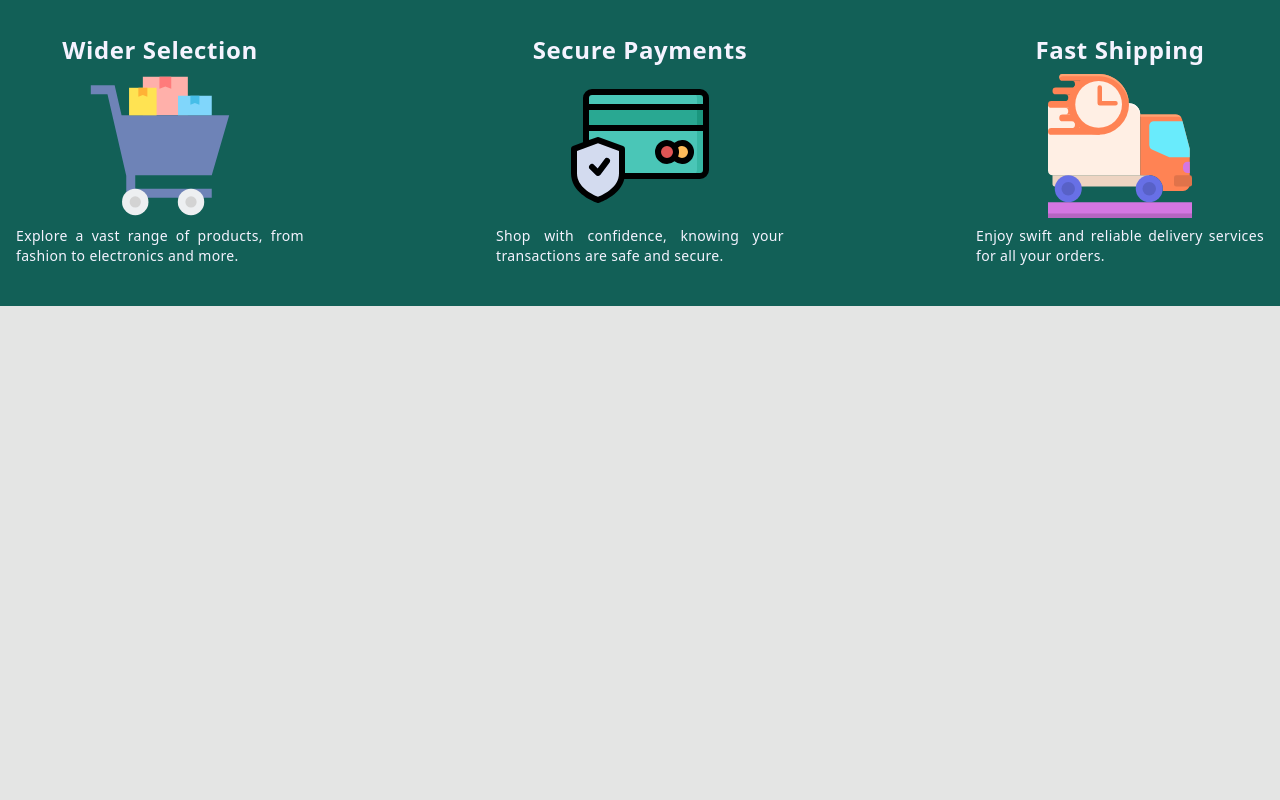
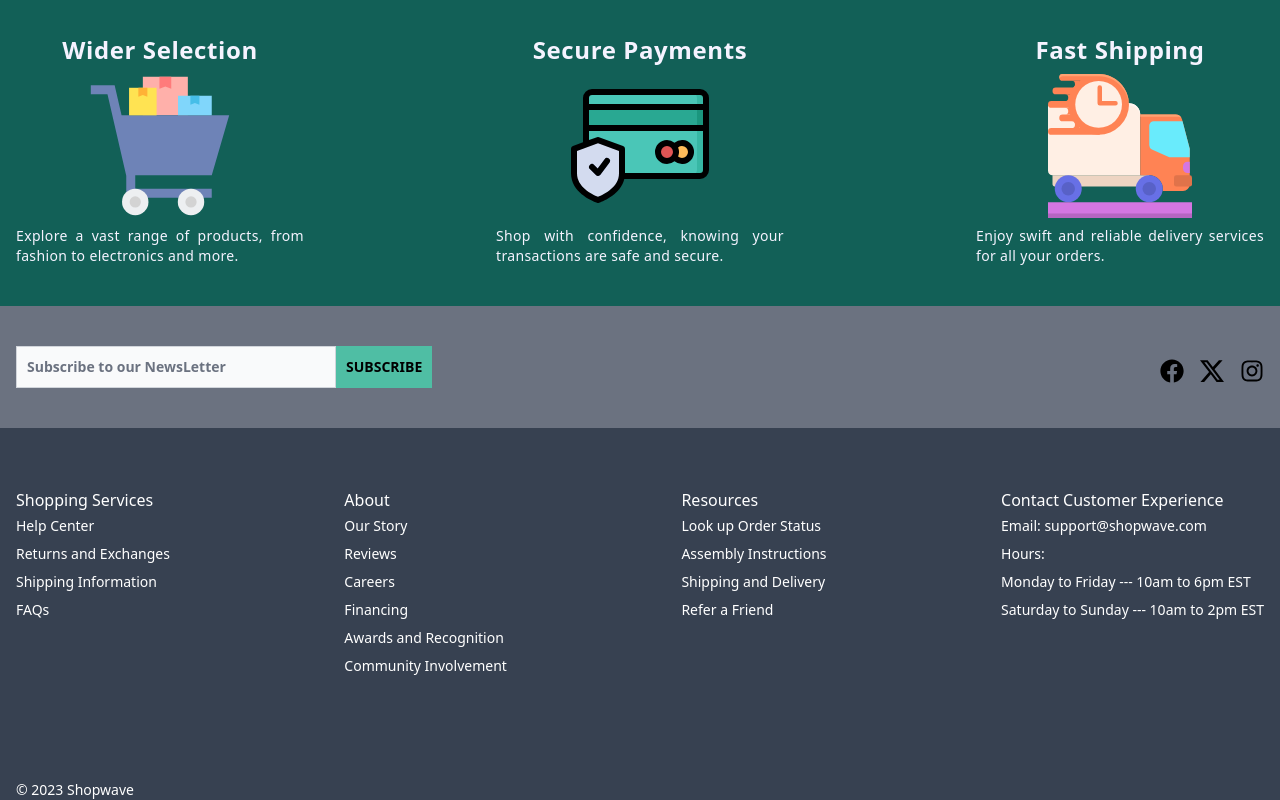
Before and after one commit to sumanbyte/next-ecommerce, a Next.js app: page / in a window 1280 px wide. Shown: the part 1034-1834 px from the top of the page. Before the commit the page ends 1340 px from the top, so only its background shows below. Built offline with nearby package versions, Linux system fonts and the light colour scheme; no server answers; the database is empty.

Commit message:
ui betterment

```diff
--- a/components/Common/Footer/FooterBottom.tsx
+++ b/components/Common/Footer/FooterBottom.tsx
@@ -1,5 +1,5 @@
 export default function FooterBottom(){
-    return <div className="pt-10 px-5 text-white  max-w-7xl m-auto">
+    return <div className="pt-10 px-4 text-white  max-w-7xl m-auto">
         <p className="text-sm text-center md:text-left">&copy; 2023 Shopwave</p>
     </div>
 }
--- a/components/Common/Footer/FooterMain.tsx
+++ b/components/Common/Footer/FooterMain.tsx
@@ -1,8 +1,9 @@
 
 export default function FooterMain() {
 
+
     return <div className="bg-gray-700">
-        <div className="flex flex-col items-center md:items-start md:flex-row flex-wrap justify-between px-5 bg-gray-700 py-10  max-w-7xl m-auto pt-10">
+        <div className="flex flex-col items-center md:items-start md:flex-row flex-wrap justify-between px-4 bg-gray-700 py-10  max-w-7xl m-auto pt-10">
             <div className="text-white my-5">
                 <h2 className="font-medium">Shopping Services</h2>
                 <ul>
--- a/components/Common/Footer/FooterNewsLetter.tsx
+++ b/components/Common/Footer/FooterNewsLetter.tsx
@@ -3,10 +3,12 @@ import { BsTwitterX } from "react-icons/bs";
 
 export default function FooterNewsLetter() {
     return <div className="bg-gray-500">
-        <div className="flex flex-col md:flex-row justify-between items-center bg-gray-500 py-10 px-2 md:px-4 max-w-7xl m-auto ">
+        <div className=" py-10 max-w-7xl m-auto px-2 md:px-4">
+            <div className="flex flex-col md:flex-row justify-between items-center ">
+
                 <div className="flex w-full justify-center md:justify-normal">
                     <input type="text" id="first_name" className="w-full md:w-80 bg-gray-50 border border-gray-300 text-gray-900 text-sm  block p-1.5 md:p-2.5 placeholder:font-extrabold" placeholder="Subscribe to our NewsLetter" />
-                <button className='p-1.5  md:p-2.5 text-xs md:text-lg bg-secondary-500 uppercase font-extrabold'>SUBSCRIBE</button>
+                    <button className='p-1.5  md:p-2.5 text-xs md:text-sm bg-secondary-500 uppercase font-extrabold'>SUBSCRIBE</button>
                 </div>
                 <div className="flex justify-start md:justify-end w-full mt-2">
                     <div className="pt-4 md:py-0 text-xl md:text-2xl">
@@ -23,6 +25,8 @@ export default function FooterNewsLetter() {
                     </div>
                 </div>
             </div>
+
+        </div>
     </div>
 
 }
--- a/components/Homepage/Products/Product.tsx
+++ b/components/Homepage/Products/Product.tsx
@@ -9,9 +9,9 @@ export default function Product({ product }: { product: ProductObjectInterface }
 
     return (
 
-        <div className="flex-none w-48 h-56 flex flex-col py-4 bg-white">
+        <div className="flex-none w-48 md:w-56 h-56 md:h-60 flex flex-col py-4 bg-white">
             <Link href={`/products/${product.id}`} key={product.id} className="">
-            <div className="flex-grow flex flex-col items-center justify-center h-40 w-full px-4">
+            <div className="flex-grow flex flex-col items-center justify-center h-40 md:h-44 w-full px-4">
                 <Image
                     src={product.image}
                     width={300}
--- a/components/Homepage/Products/Products.tsx
+++ b/components/Homepage/Products/Products.tsx
@@ -32,8 +32,8 @@ export default function Products() {
 
     return (
         <>
-            <div className="lg:my-20 md:my-16 sm:my-12 my-10 px-4">
-
+            <div className="lg:my-20 md:my-16 sm:my-12 my-10 max-w-7xl m-auto">
+                <div className="px-4">
                     <h1 className="text-center lg:text- text-secondary-700 lg:text-4xl md:text-3xl text-2xl font-montserrat font-extrabold lg:mb-20 md:mb-16 mb-5 tracking-wider">Featured Products</h1>
                     <div className="block text-right mb-3">
                         <Link href={'/products'} className="bg-secondary-700 py-2 px-2 md:px-4 hover:scale-105 active:scale-95 hover:bg-secondary-800 transition duration-300 text-white text-sm md:text-base">View All</Link>
@@ -44,6 +44,7 @@ export default function Products() {
                         ))}
                     </div>
                 </div>
+            </div>
             {/* <div className="px-4">
                 <Product product={data[0]} />
             </div> */}
--- a/pages/index.tsx
+++ b/pages/index.tsx
@@ -13,7 +13,7 @@ export default function Home() {
       <Hero />
       <Products />
       <Features />
-      {/* <Footer /> */}
+      <Footer />
     </>
   )
 }
```
Lines whose indentation alone changed are shown as unchanged.
